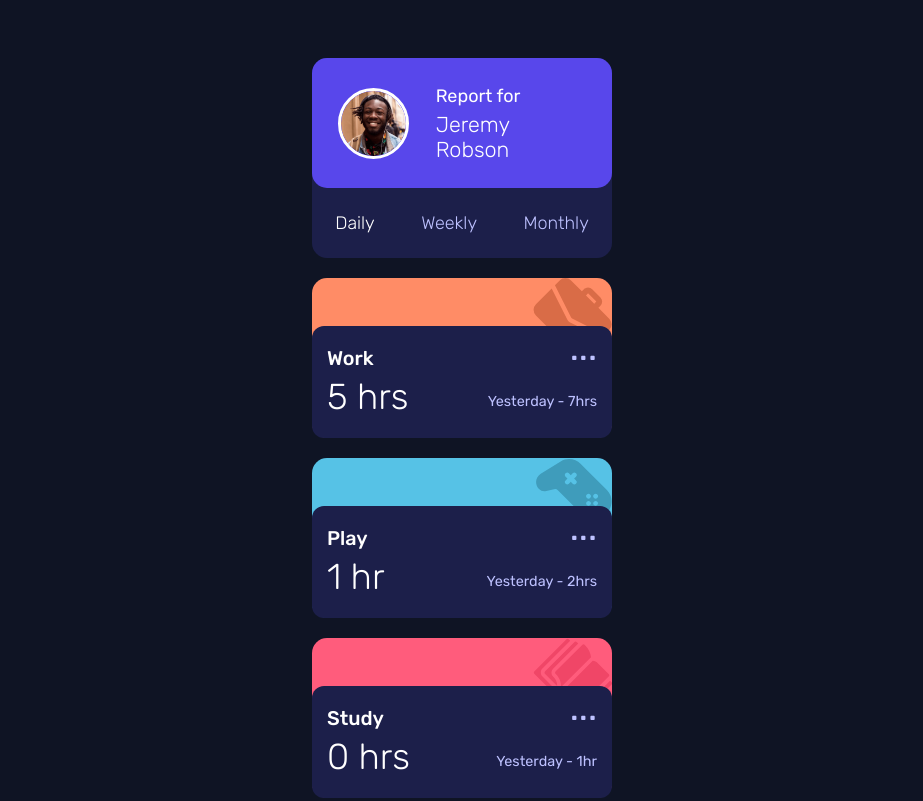
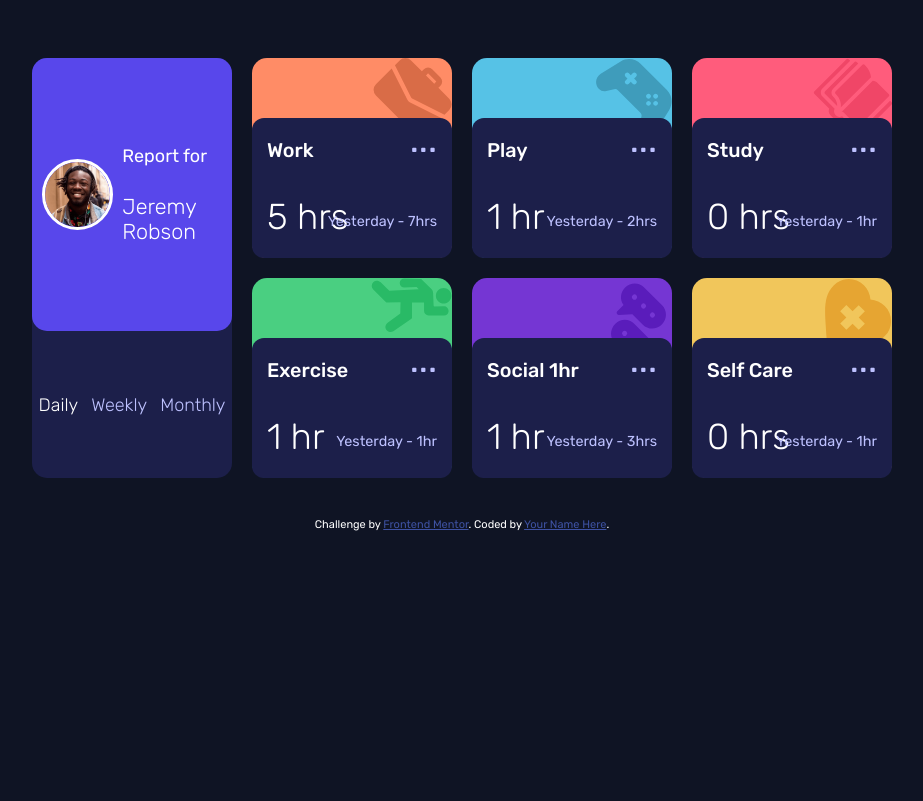
Before and after one commit to vasilemidrigan/time-tracking-dashboard, a plain HTML site: page index.html in a window 1280 px wide. Shown: the top 801 px of the page, without its empty margins (178-1101 px from the left). Drawn offline with Linux system fonts and the light colour scheme.

Commit message:
start implementing grid

```diff
--- a/dist/css/_activities.scss
+++ b/dist/css/_activities.scss
@@ -44,6 +44,10 @@
         &__text {
           font-size: 2em;
         }
+        &:hover {
+          cursor: pointer;
+          color: $white;
+        }
       }
       .previous {
         @include position-absolute(unset, 15px, 15px, unset);
--- /dev/null
+++ b/dist/css/_media-queries.scss
@@ -0,0 +1,41 @@
+// Media queries
+@import "colors";
+@import "display-flex";
+@import "position-absolute";
+
+@media screen and (min-width: 800px) {
+  main {
+    display: grid;
+    grid-template-rows: repeat(2, 200px);
+    grid-template-columns: repeat(4, 200px);
+    grid-template-areas:
+      "profile work play study"
+      "profile exercise social self-care";
+    & > div {
+      height: 100%;
+    }
+    .profile {
+      grid-area: profile;
+      min-height: 100%;
+    }
+
+    .work {
+      grid-area: work;
+    }
+    .play {
+      grid-area: play;
+    }
+    .study {
+      grid-area: study;
+    }
+    .exercise {
+      grid-area: exercise;
+    }
+    .social {
+      grid-area: social;
+    }
+    .self-care {
+      grid-area: self-care;
+    }
+  }
+}
--- a/dist/css/main.css
+++ b/dist/css/main.css
@@ -110,6 +110,16 @@
   font-size: 2em;
 }
 
+.work .interface .right .menu:hover,
+.play .interface .right .menu:hover,
+.study .interface .right .menu:hover,
+.social .interface .right .menu:hover,
+.self-care .interface .right .menu:hover,
+.exercise .interface .right .menu:hover {
+  cursor: pointer;
+  color: #fff;
+}
+
 .work .interface .right .previous,
 .play .interface .right .previous,
 .study .interface .right .previous,
@@ -205,7 +215,8 @@ main {
   margin-top: 50px;
   gap: 20px;
   width: 80vw;
-  max-width: 300px;
+  max-width: 320px;
+  min-width: 300px;
 }
 
 main > :first-child {
@@ -300,4 +311,57 @@ main .profile .bottom-section {
 main .profile .bottom-section span:hover {
   cursor: pointer;
 }
+
+@media screen and (min-width: 800px) {
+  main {
+    display: -ms-grid;
+    display: grid;
+    -ms-grid-rows: (200px)[2];
+        grid-template-rows: repeat(2, 200px);
+    -ms-grid-columns: (200px)[4];
+        grid-template-columns: repeat(4, 200px);
+        grid-template-areas: "profile work play study"
+ "profile exercise social self-care";
+  }
+  main > div {
+    height: 100%;
+  }
+  main .profile {
+    -ms-grid-row: 1;
+    -ms-grid-row-span: 2;
+    -ms-grid-column: 1;
+    grid-area: profile;
+    min-height: 100%;
+  }
+  main .work {
+    -ms-grid-row: 1;
+    -ms-grid-column: 2;
+    grid-area: work;
+  }
+  main .play {
+    -ms-grid-row: 1;
+    -ms-grid-column: 3;
+    grid-area: play;
+  }
+  main .study {
+    -ms-grid-row: 1;
+    -ms-grid-column: 4;
+    grid-area: study;
+  }
+  main .exercise {
+    -ms-grid-row: 2;
+    -ms-grid-column: 2;
+    grid-area: exercise;
+  }
+  main .social {
+    -ms-grid-row: 2;
+    -ms-grid-column: 3;
+    grid-area: social;
+  }
+  main .self-care {
+    -ms-grid-row: 2;
+    -ms-grid-column: 4;
+    grid-area: self-care;
+  }
+}
 /*# sourceMappingURL=main.css.map */
--- a/dist/css/main.scss
+++ b/dist/css/main.scss
@@ -5,10 +5,6 @@
 @import "activities";
 @import "footer";
 @import url("https://fonts.googleapis.com/css2?family=Rubik:wght@300;400;500&display=swap");
-
-// div {
-//   border: 1px solid whitesmoke;
-// }
 
 html,
 body {
@@ -28,7 +24,8 @@ main {
   margin-top: 50px;
   gap: 20px;
   width: 80vw;
-  max-width: 300px;
+  max-width: 320px;
+  min-width: 300px;
   // First div
   & > :first-child {
     height: 200px;
@@ -76,3 +73,5 @@ main {
     }
   }
 }
+// Apply media queries for screens wider than 800px
+@import "media-queries";
--- a/index.html
+++ b/index.html
@@ -5,7 +5,8 @@
     <meta name="viewport" content="width=device-width, initial-scale=1.0" />
     <link rel="stylesheet" href="dist/css/main.css" />
     <script type="text/javascript" src="data.json"></script>
-    <script type="text/javascript" src="main.js" defer></script>
+    <script type="text/javascript" src="scripts/main.js" defer></script>
+
     <link
       rel="icon"
       type="image/png"
@@ -32,7 +33,7 @@
         <div class="upper-section">
           <img src="images/image-jeremy.png" class="jeremy" alt="Jeremy" />
           <div class="header">
-            Report for
+            <span> Report for </span>
             <br />
             <h1>Jeremy Robson</h1>
           </div>
--- a/main.js
+++ b/scripts/main.js
@@ -15,6 +15,7 @@ let currentHours = document.querySelectorAll(".time-dedication");
 let previousText = document.querySelectorAll(".previous__text");
 // for JSON extracting data
 let jsonData;
+
 let daily = [];
 let weekly = [];
 let monthly = [];
@@ -28,7 +29,7 @@ fetch("data.json")
   .catch((err) => new Error(console.log(err)));
 
 // In order to work with .json object, we're running this code below
-//   after 1,5s, at this time it will be already fetched.
+//   after 2s, at this time it will be already fetched.
 setTimeout(() => {
   // Extracting daily, weekly and monthly hours from .json
   jsonData.forEach((el) => {
@@ -111,4 +112,4 @@ setTimeout(() => {
       updateActivity(el.textContent);
     });
   });
-}, 1100);
+}, 1500);
```
Also changed, not shown: 1 other file.
